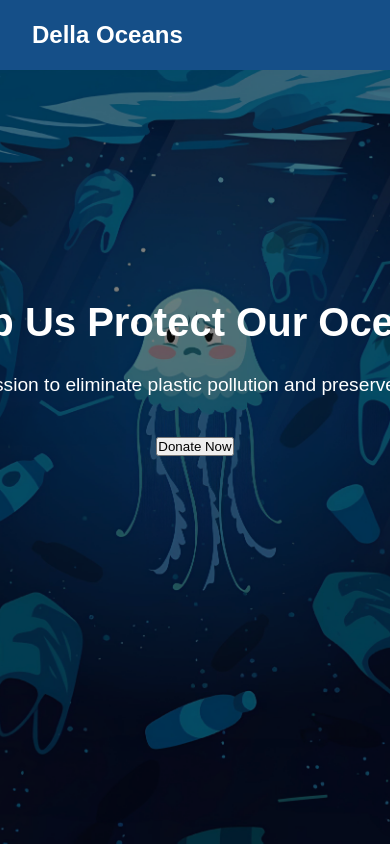
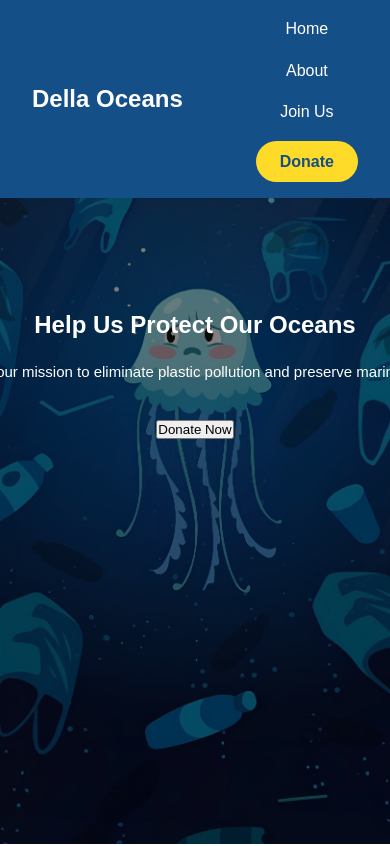
Before and after one commit to martindracka/dellaoceans, a plain HTML site: page donate.html in a window 390 px wide. Shown: the top 846 px of the page. Drawn offline with Linux system fonts and the light colour scheme.

Commit message:
mobile friendlynes final part

```diff
--- a/CSS/donate.css
+++ b/CSS/donate.css
@@ -365,8 +365,14 @@ footer {
 
 /* Responsive Design */
 @media (max-width: 768px) {
+    .nav-content {
+        flex-direction: column;
+        gap: 1rem;
+    }
+
     .nav-links {
-        display: none;
+        flex-direction: column;
+        gap: 1rem;
     }
 
     .side-images {
@@ -374,7 +380,11 @@ footer {
     }
 
     .hero h1 {
-        font-size: 2.5rem;
+        font-size: 1.5rem;
+    }
+
+    .hero-content p {
+        font-size: 15px;
     }
 
     .donation-container {
--- a/CSS/joinus.css
+++ b/CSS/joinus.css
@@ -237,11 +237,18 @@ footer {
 
 /* Responsive Design */
 @media (max-width: 768px) {
+    .nav-content {
+        flex-direction: column;
+        gap: 1rem;
+    }
+
     .nav-links {
-        display: none;
+        flex-direction: column;
+        gap: 1rem;
     }
 
     .hero h1 {
         font-size: 2rem;
+        margin-top: 100px;
     }
 }
--- a/CSS/styles.css
+++ b/CSS/styles.css
@@ -382,10 +382,10 @@ footer {
     }
 
     .hero-content h1 {
-        font-size: 2.5rem;
+        font-size: 1.5rem;
     }
 
     .hero-content p {
-        font-size: 1.2rem;
+        font-size: 15px;
     }
 }
```
